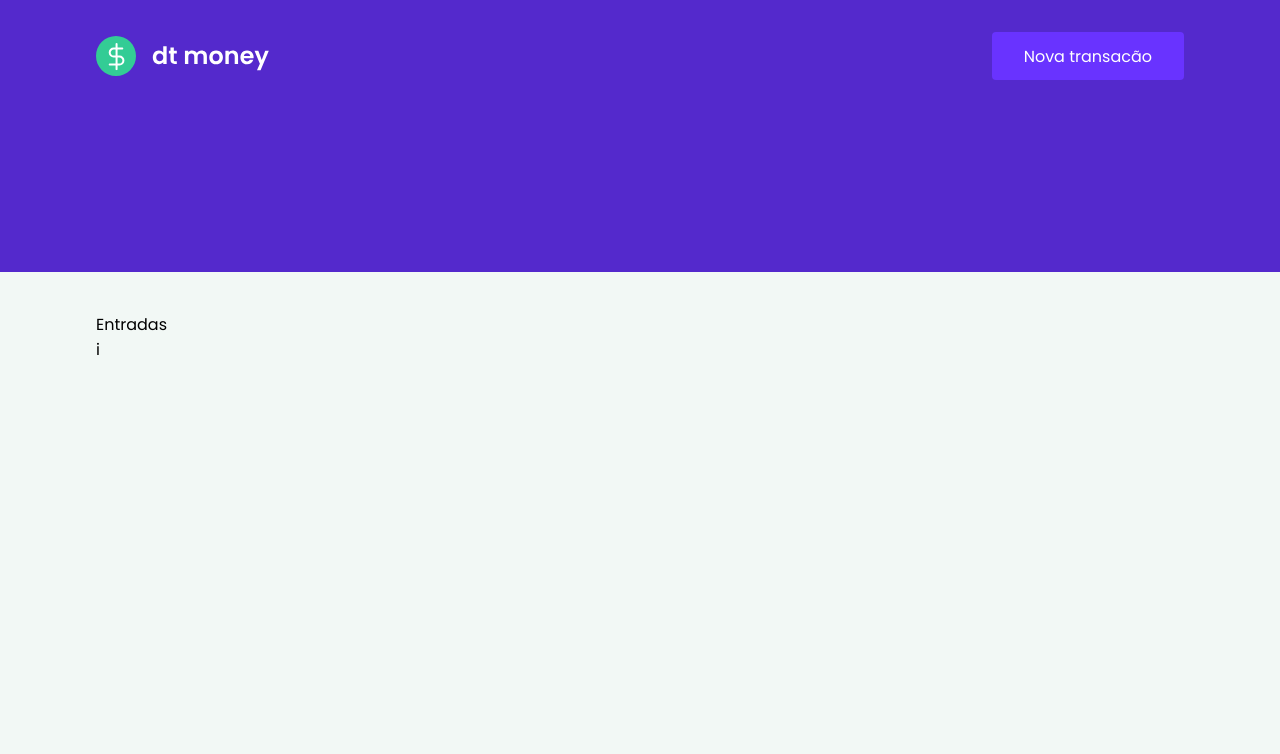
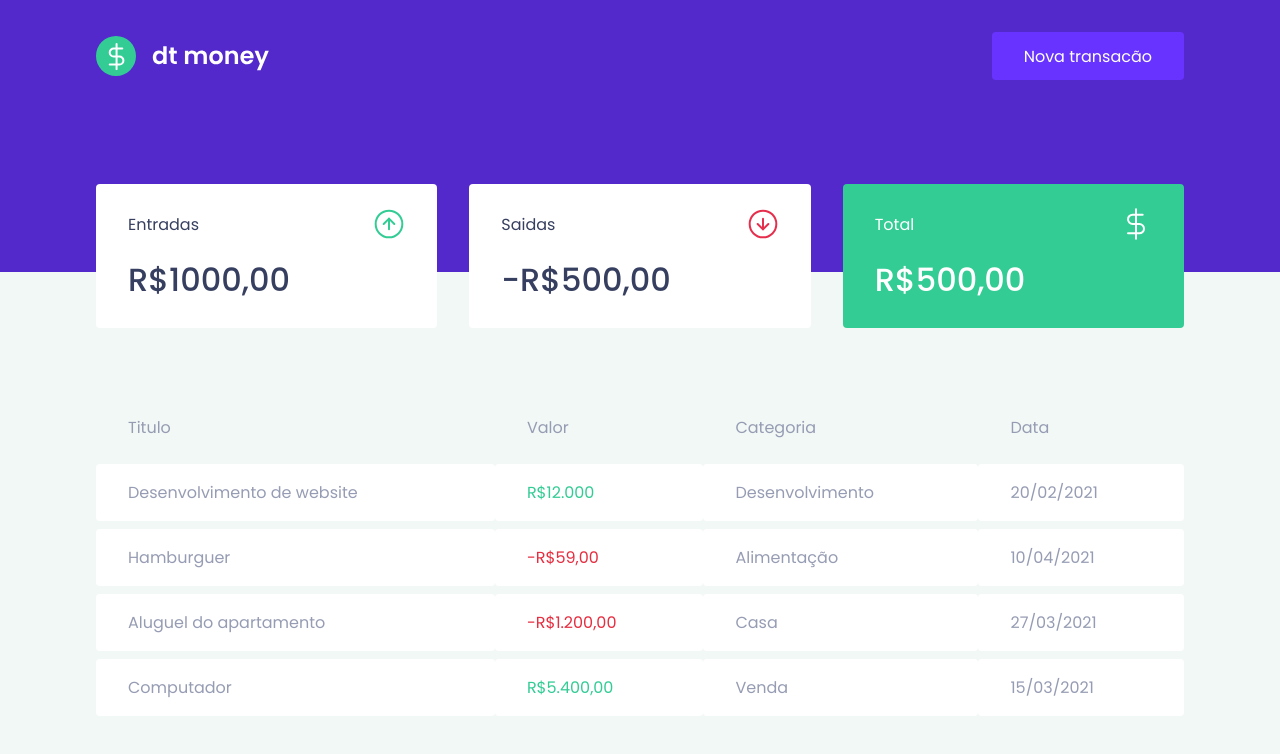
Before and after one commit to kaykedmar/moneyDesign, a React (Create React App) app in the folder dtmoney/dtmoney/: page / in a window 1280 px wide. Shown: the top 754 px of the page. Built offline with nearby package versions, Linux system fonts and the light colour scheme.

Commit message:
quase terminando

```diff
--- a/dtmoney/dtmoney/public/index.html
+++ b/dtmoney/dtmoney/public/index.html
@@ -12,7 +12,7 @@
     <link rel="icon" href="%PUBLIC_URL%/favicon.ico" />
 
     <link
-      href="https://fonts.googleapis.com/css2?family=Poppins:wght@400;600&display=swap"
+      href="https://fonts.googleapis.com/css2?family=Poppins:wght@400;500;600&display=swap"
       rel="stylesheet"
     />
 
--- a/dtmoney/dtmoney/src/components/Dashboard/index.tsx
+++ b/dtmoney/dtmoney/src/components/Dashboard/index.tsx
@@ -1,11 +1,13 @@
 //Summer, Resumo
 import { Summary } from '../Summary';
+import { TransactionsTable } from '../TransactionTable';
 import { Container } from './styles';
 
 export function Dashboard() {
   return (
   <Container>
     <Summary/>
+    <TransactionsTable/>
 
      </Container>
   );
--- a/dtmoney/dtmoney/src/components/Summary/index.tsx
+++ b/dtmoney/dtmoney/src/components/Summary/index.tsx
@@ -1,3 +1,9 @@
+import incomeImg from "../../assets/Entradas.svg";
+
+import outcomeImg from "../../assets/Saídas.svg";
+
+import total from "../../assets/Total.svg";
+
 //Ponto e barra, Pegar do estilo da propria pasta;
 import { Container } from "./styles";
 
@@ -7,10 +13,24 @@
       <div>
         <header>
           <p>Entradas</p>
-        i
+          <img src={incomeImg} alt="Entradas" />
         </header>
+          <strong>R$1000,00 </strong>
       </div>
-
+      <div>
+        <header>
+          <p>Saidas</p>
+          <img src={outcomeImg} alt="Saidas" />
+        </header>
+          <strong>-R$500,00</strong>
+      </div>
+      <div className="highlight-background">
+        <header>
+          <p>Total</p>
+          <img src={total} alt="total" />
+        </header>
+          <strong>R$500,00 </strong>
+      </div>
     </Container>
-  )
-};
+  );
+}
--- a/dtmoney/dtmoney/src/components/Summary/styles.ts
+++ b/dtmoney/dtmoney/src/components/Summary/styles.ts
@@ -1,5 +1,41 @@
-import styled from "styled-components"
+import styled from "styled-components";
 
 export const Container = styled.div`
 
-`
+  display: grid;
+
+  //Criar 3 columns com o mesmo tamanho;
+  grid-template-columns: repeat(3, 1fr);
+  gap: 2rem;
+
+  margin-top: -8rem;
+
+  div {
+    background-color: var(--shape);
+    padding: 1.5rem 2rem;
+    border-radius: 0.25rem;
+    color: var(--text-title);
+
+
+  header {
+    display: flex;
+    align-items: center;
+    justify-content: space-between;
+  }
+
+  strong {
+    display: block;
+    margin-top: 1rem;
+    font-size: 2rem;
+    font-weight: 500;
+    line-height: 3rem;
+
+  }
+
+  &.highlight-background {
+    background-color: var(--green);
+    color: var(--shape);
+  }
+
+}
+`;
--- /dev/null
+++ b/dtmoney/dtmoney/src/components/TransactionTable/index.tsx
@@ -0,0 +1,46 @@
+import { Container } from "./styles";
+
+export function TransactionsTable() {
+  return (
+    <Container>
+      <table>
+        <thead>
+          <tr>
+            <th>Titulo</th>
+            <th>Valor</th>
+            <th>Categoria</th>
+            <th>Data</th>
+          </tr>
+        </thead>
+
+        <tbody>
+          <tr>
+            <td>Desenvolvimento de website</td>
+            <td className="deposit">R$12.000</td>
+            <td>Desenvolvimento</td>
+            <td>20/02/2021</td>
+          </tr>
+          <tr>
+            <td>Hamburguer</td>
+            <td className="withdraw">-R$59,00</td>
+            <td>Alimentação</td>
+            <td>10/04/2021</td>
+          </tr>
+          <tr>
+            <td>Aluguel do apartamento</td>
+            <td className="withdraw">-R$1.200,00</td>
+            <td>Casa</td>
+            <td>27/03/2021</td>
+          </tr>
+          <tr>
+            <td>Computador</td>
+            <td className="deposit">R$5.400,00</td>
+            <td>Venda</td>
+            <td>15/03/2021</td>
+          </tr>
+        </tbody>
+
+      </table>
+    </Container>
+  )
+}
--- /dev/null
+++ b/dtmoney/dtmoney/src/components/TransactionTable/styles.ts
@@ -0,0 +1,39 @@
+import styled from "styled-components";
+
+export const Container = styled.div`
+  margin-top: 4rem;
+
+  table {
+    width: 100%;
+    border-spacing: 0 0.5rem;
+
+    th {
+      color: var(--text-body);
+      font-weight: 400;
+      padding: 1rem 2rem;
+      text-align: left;
+      line-height: 1.5rem;
+    }
+
+    td {
+      padding: 1rem 2rem;
+      border: 0;
+      background: var(--white);
+      color: var(--text-body);
+      border-radius: 0.25rem;
+      background-color: #fff;
+
+      &:first-child {
+        color: var(--text-body);
+      }
+
+      &.deposit {
+        color: var(--green);
+      }
+
+      &.withdraw {
+        color: var(--red);
+      }
+    }
+  }
+`;
--- a/dtmoney/dtmoney/src/styles/global.ts
+++ b/dtmoney/dtmoney/src/styles/global.ts
@@ -11,6 +11,7 @@
     --text-title: #363f5f;
     --text-body: #969cb3;
     --shape: #ffffff;
+    --green: #33cc95;
   }
 
   * {
```
Also changed, not shown: dtmoney/dtmoney/src/App.tsx (line endings or trailing spaces). Lines whose indentation alone changed are shown as unchanged.
